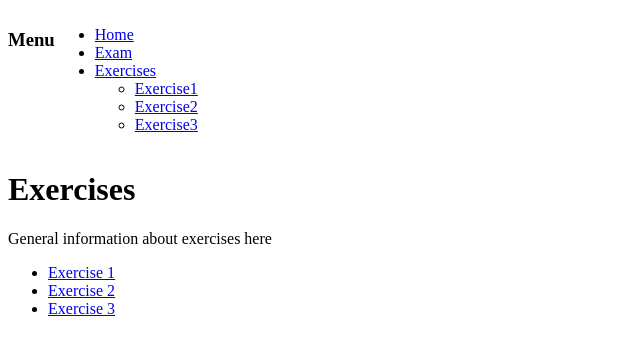
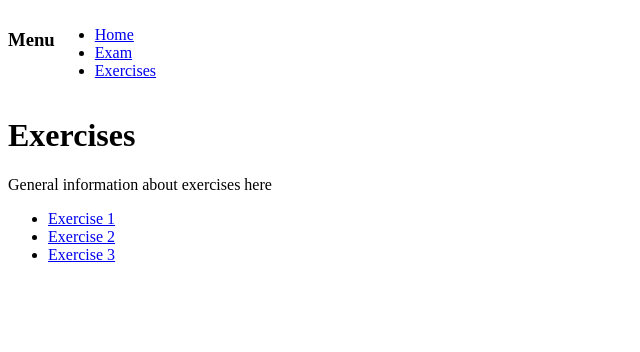
Before and after one commit to aamarber/UD8-DIW, a React app: page /exercises in a window 1280 px wide. Shown: the top 352 px of the page, without its empty margins (0-640 px from the left). Built offline with nearby package versions, Linux system fonts and the light colour scheme.

Commit message:
Basic routing example

```diff
--- a/src/routing/Layout.js
+++ b/src/routing/Layout.js
@@ -1,5 +1,4 @@
 import Nav from "./Nav"
-import Home from "./Home"
 import { Outlet } from "react-router-dom"
 
 import "./layout.css"
--- a/src/routing/Nav.js
+++ b/src/routing/Nav.js
@@ -1,4 +1,3 @@
-import { Link } from "react-router-dom"
 
 function Nav() {
   return (
@@ -7,24 +6,13 @@ function Nav() {
       <nav>
         <ul>
           <li>
-            <Link to="/">Home</Link>
+            <a href="/">Home</a>
           </li>
           <li>
-            <Link to="/exam">Exam</Link>
+            <a href="/exam">Exam</a>
           </li>
           <li>
-            <Link to="/exercises">Exercises</Link>
-            <ul>
-              <li>
-                <Link to="/exercises/1">Exercise1</Link>
-              </li>
-              <li>
-                <Link to="/exercises/2">Exercise2</Link>
-              </li>
-              <li>
-                <Link to="/exercises/3">Exercise3</Link>
-              </li>
-            </ul>
+            <a href="/exercises">Exercises</a>
           </li>
         </ul>
       </nav>
--- a/src/routing/RoutedApp.js
+++ b/src/routing/RoutedApp.js
@@ -1,9 +1,13 @@
 import { RouterProvider } from 'react-router-dom'
 import { router } from './routes'
+import Nav from './Nav'
 
 function RoutedApp(){
   return (
-    <RouterProvider router={router} />
+    <div className='layout'>
+      <Nav />
+      <RouterProvider router={router} />
+    </div>
   )
 }
 
```
Also changed, not shown: src/routing/routes.js (+3 -10 lines).
